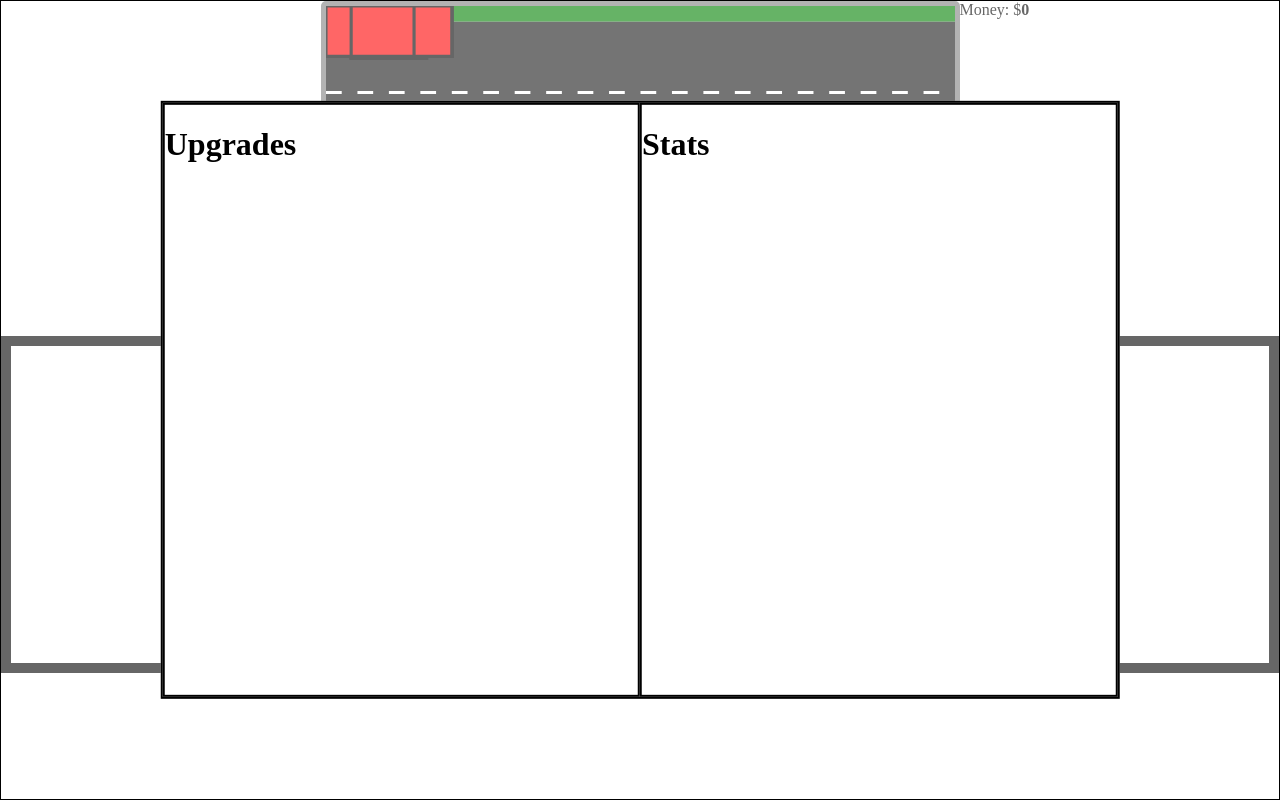
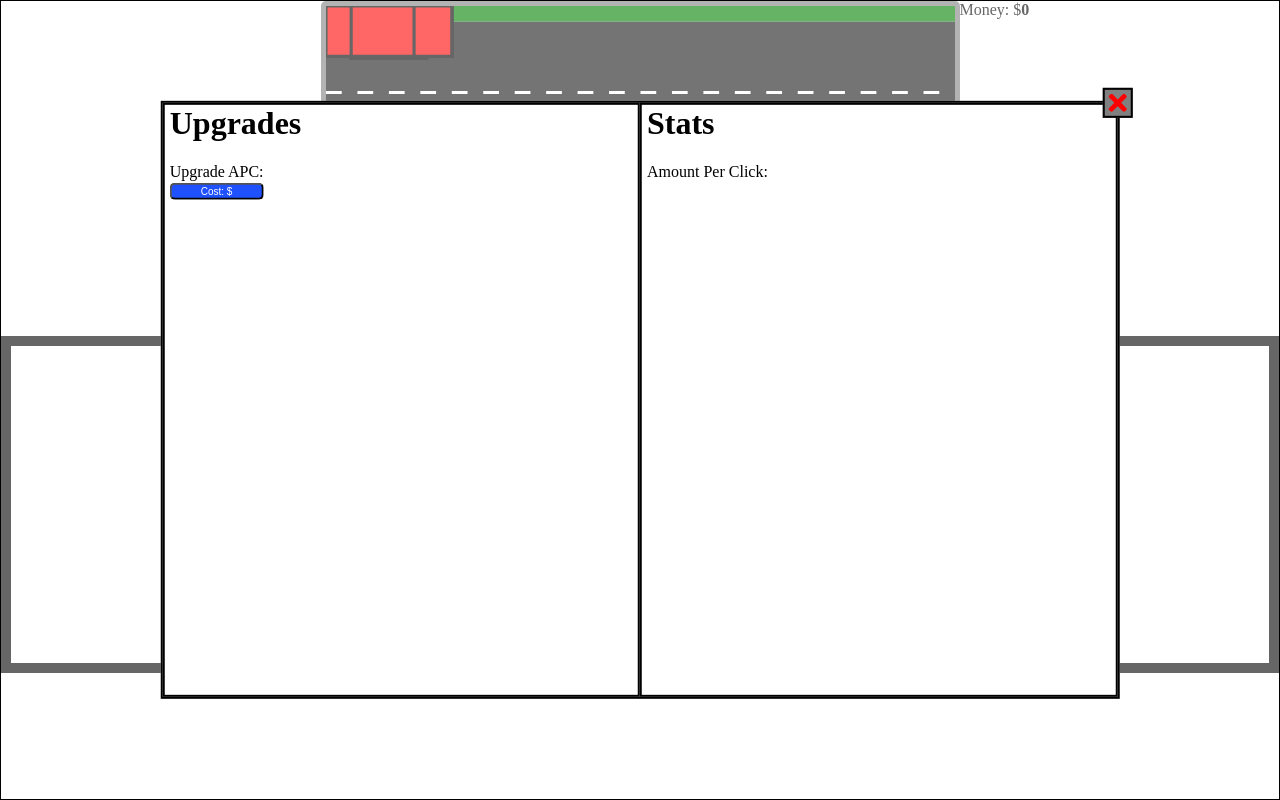
Before and after one commit to hello1964/Highway-Clicker, a plain HTML site: page index.html in a window 1280 px wide. Drawn offline with Linux system fonts and the light colour scheme.

Commit message:
Finished the upgrade pop up layout

```diff
--- a/index.html
+++ b/index.html
@@ -49,13 +49,19 @@
     </div>
   </div>
   <div id="upgradePopUp">
-    <div id="carUpgradePopUp" class="body">
+    <div id="cupu" class="body">
       <div class="upgradeButtons">
         <h1><b>Upgrades</b></h1>
+        <label>Upgrade APC:</label><br>
+        <button>Cost: $<span id="apcu"></span></button>
       </div>
       <div class="stats">
         <h1><b>Stats</b></h1>
+        <label>Amount Per Click: <b><span id="apc"></span></b></label>
       </div>
+      <svg viewBox="0 0 512 512" title="times" class="backButton">
+          <path fill="red" transform="translate(80, 0)" d="M242.72 256l100.07-100.07c12.28-12.28 12.28-32.19 0-44.48l-22.24-22.24c-12.28-12.28-32.19-12.28-44.48 0L176 189.28 75.93 89.21c-12.28-12.28-32.19-12.28-44.48 0L9.21 111.45c-12.28 12.28-12.28 32.19 0 44.48L109.28 256 9.21 356.07c-12.28 12.28-12.28 32.19 0 44.48l22.24 22.24c12.28 12.28 32.2 12.28 44.48 0L176 322.72l100.07 100.07c12.28 12.28 32.2 12.28 44.48 0l22.24-22.24c12.28-12.28 12.28-32.19 0-44.48L242.72 256z" />
+        </svg>
     </div>
   </div>
 </div>
--- a/script.js
+++ b/script.js
@@ -70,6 +70,14 @@ window.addEventListener("resize", (eve) => {
 })
 
 window.dispatchEvent(new Event("resize"))
+
+clean(document.getElementsByClassName("backButton")).forEach((e) => {
+  e.addEventListener("click", (eve) => {
+    let self = eve.currentTarget
+
+    e.parentNode.parentNode.style.display = "none"
+  })
+})
 
 run()
 
--- a/style.css
+++ b/style.css
@@ -129,24 +129,51 @@ body {
   transform: translate(-50%, -50%);
 }
 
-#carUpgradePopUp {
+#cupu {
   display: block;
   width: 75%;
   height: 75%;
 }
 
-#carUpgradePopUp .upgradeButtons {
+#cupu h1 {
+  margin-top: 0px;
+}
+
+.upgradeButtons {
   display: inline-block;
+  padding-left: 5px;
   border: 2px solid black;
   width: 50%;
   height: 100%;
+  top: 0;
+  overflow: scroll;
 }
 
-#carUpgradePopUp .stats {
+.upgradeButtons p {
   display: inline-block;
+}
+
+.stats {
+  display: inline-block;
+  padding-left: 5px;
   border: 2px solid black;
   width: 50%;
   height: 100%;
+  top: 0;
+  overflow: scroll;
+}
+
+.stats p {
+  display: inline-block;
+}
+
+.backButton {
+  position: absolute;
+  width: 30px;
+  top: -15px;
+  right: -15px;
+  border: 2px solid black;
+  background-color: gray;
 }
 
 .centerH {
@@ -169,7 +196,7 @@ body {
   justify-content: space-around;
 }
 
-.culItem button {
+.culItem button, #upgradePopUp button {
   /*position: absolute;
   right: 5px;
   top: 10%;
```
